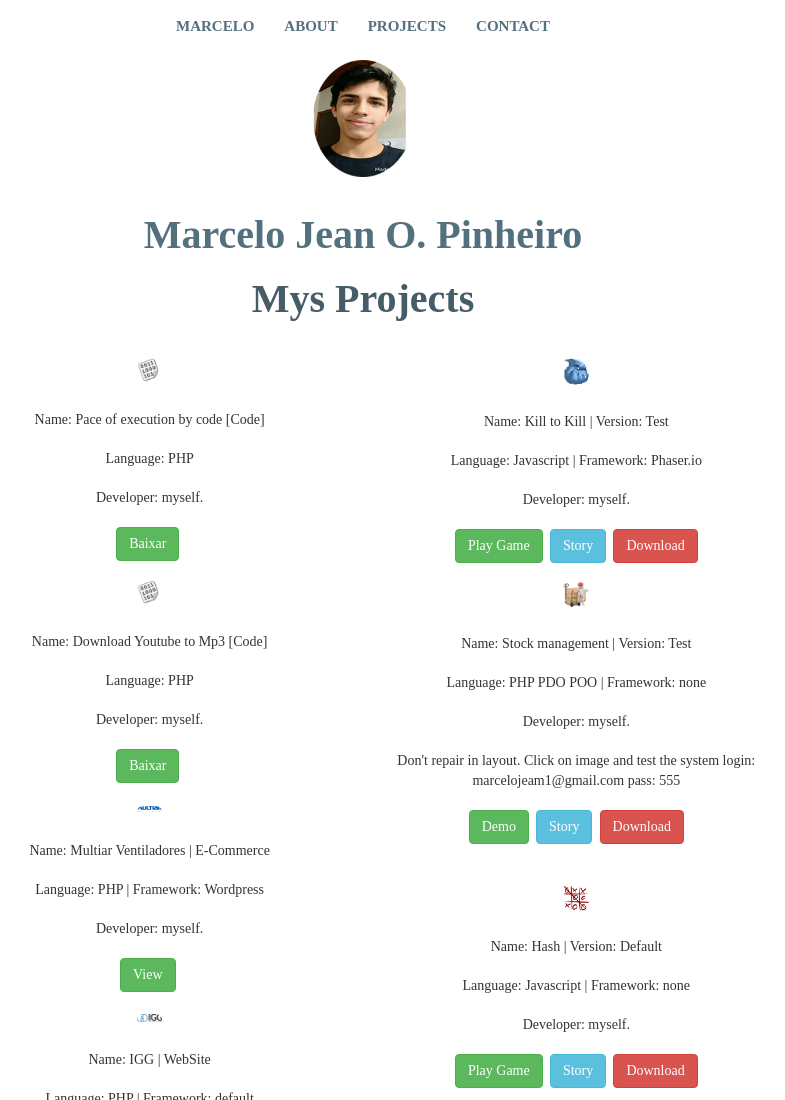
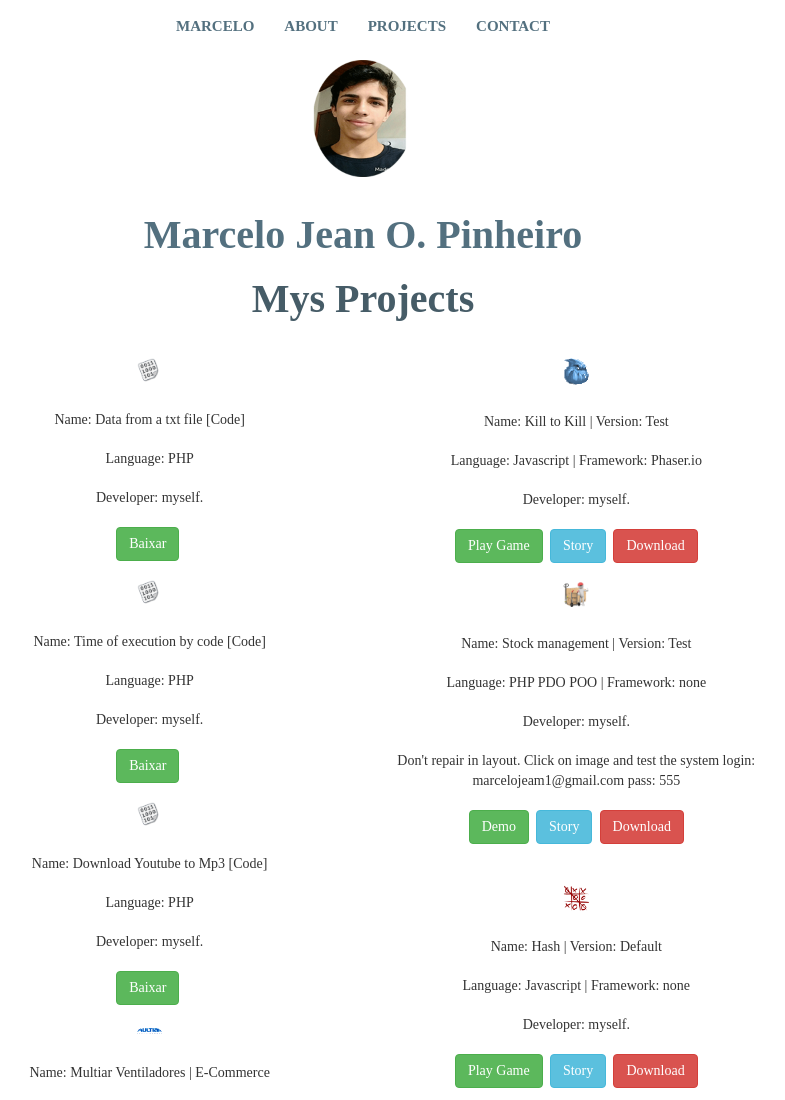
Before and after one commit to marcelojean10/marcelojean.github.io, a plain HTML site: page projects.html in a window 1280 px wide. Shown: the top 1100 px of the page, without its empty margins (277-1062 px from the left). Drawn offline with Linux system fonts and the light colour scheme.

Commit message:
Adicionado Data from a txt file
Adicionado 'Data from a txt file' e arrumado o item pace of execution code, para time of execution..

```diff
--- a/projects.html
+++ b/projects.html
@@ -49,8 +49,16 @@
         <div class="col-sm-6 space">
             <ul class="list-group">
 
-                <li class="list-group-item"><img src="imgs/code.png" class="img-rounded" title="Pace of execution by code" width="304" height="236"></li>
-                    <li class="list-group-item">Name: Pace of execution by code [Code]</li>
+                <li class="list-group-item"><img src="imgs/code.png" class="img-rounded" title="Data from a txt file" width="304" height="236"></li>
+                    <li class="list-group-item">Name: Data from a txt file [Code]</li>
+                    <li class="list-group-item">Language: PHP</li>
+                    <li class="list-group-item">Developer: myself.</li>
+                    <li class="list-group-item">
+                    <a href="https://pastebin.com/xs06Dy5K"><button type="button" class="btn btn-success">Baixar</button></a>
+
+                  </li>
+              <li class="list-group-item"><img src="imgs/code.png" class="img-rounded" title="Time of execution by code" width="304" height="236"></li>
+                    <li class="list-group-item">Name: Time of execution by code [Code]</li>
                     <li class="list-group-item">Language: PHP</li>
                     <li class="list-group-item">Developer: myself.</li>
                     <li class="list-group-item">
```
